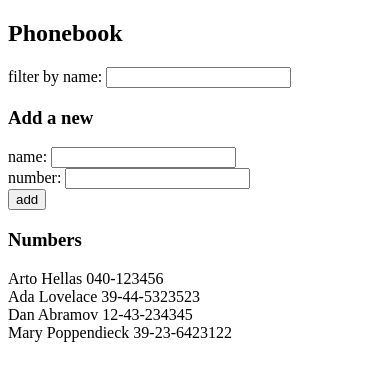
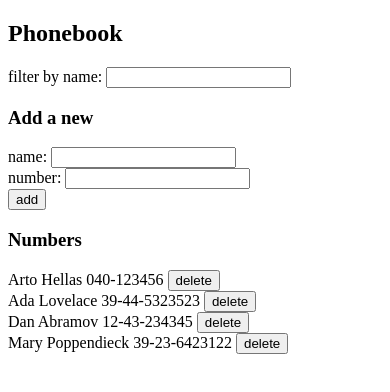
Before and after one commit to jordijs/fullstack, a React (Vite) app in the folder part2/phonebook/: page / in a window 390 px wide. Shown: the top 392 px of the page. Built offline with nearby package versions, Linux system fonts and the light colour scheme; data requests are answered from the project's data file.

Commit message:
Ex 2.14: The Phonebook step 9

```diff
--- a/part2/phonebook/src/App.jsx
+++ b/part2/phonebook/src/App.jsx
@@ -58,6 +58,18 @@ const App = () => {
 
   }
 
+  const handleDeleteButton = (id, name) => {
+    if (window.confirm(`Delete ${name}?`)) {
+      personsService
+        .deletePerson(id)
+        .then(deletedPerson => {
+          setPersons(persons.filter(person =>
+            person.id !== deletedPerson.id
+          ))
+        })
+    }
+  }
+
   const personsToShow = persons.filter(person => person.name.toLowerCase().match(filter))
 
   return (
@@ -73,7 +85,7 @@ const App = () => {
         handleNumberChange={handleNumberChange}
       />
       <h3>Numbers</h3>
-      <Persons personsToShow={personsToShow} />
+      <Persons personsToShow={personsToShow} handleDeleteButton={handleDeleteButton} />
     </div >
   )
 }
--- a/part2/phonebook/src/components/Persons.jsx
+++ b/part2/phonebook/src/components/Persons.jsx
@@ -1,10 +1,11 @@
-const Persons = ({ personsToShow }) => (
-    personsToShow.map(person => {
+const Persons = ({ personsToShow, handleDeleteButton }) => {
+
+ return personsToShow.map(person => {
         return <div key={person.name}>
-          {person.name} {person.number}
+          {person.name} {person.number} <button onClick={() => handleDeleteButton(person.id, person.name)} >delete</button>
         </div>
       })
-    )
 
+}
 
 export default Persons
--- a/part2/phonebook/src/services/persons.js
+++ b/part2/phonebook/src/services/persons.js
@@ -11,4 +11,10 @@ const create = newObject => {
     return request.then(response => response.data)
 }
 
-export default {create, getAll}
+const deletePerson = personId => {
+    console.log(personId)
+    const request = axios.delete(`${baseUrl}/${personId}`)
+    return request.then(response => response.data)
+}
+
+export default {create, getAll, deletePerson}
```
